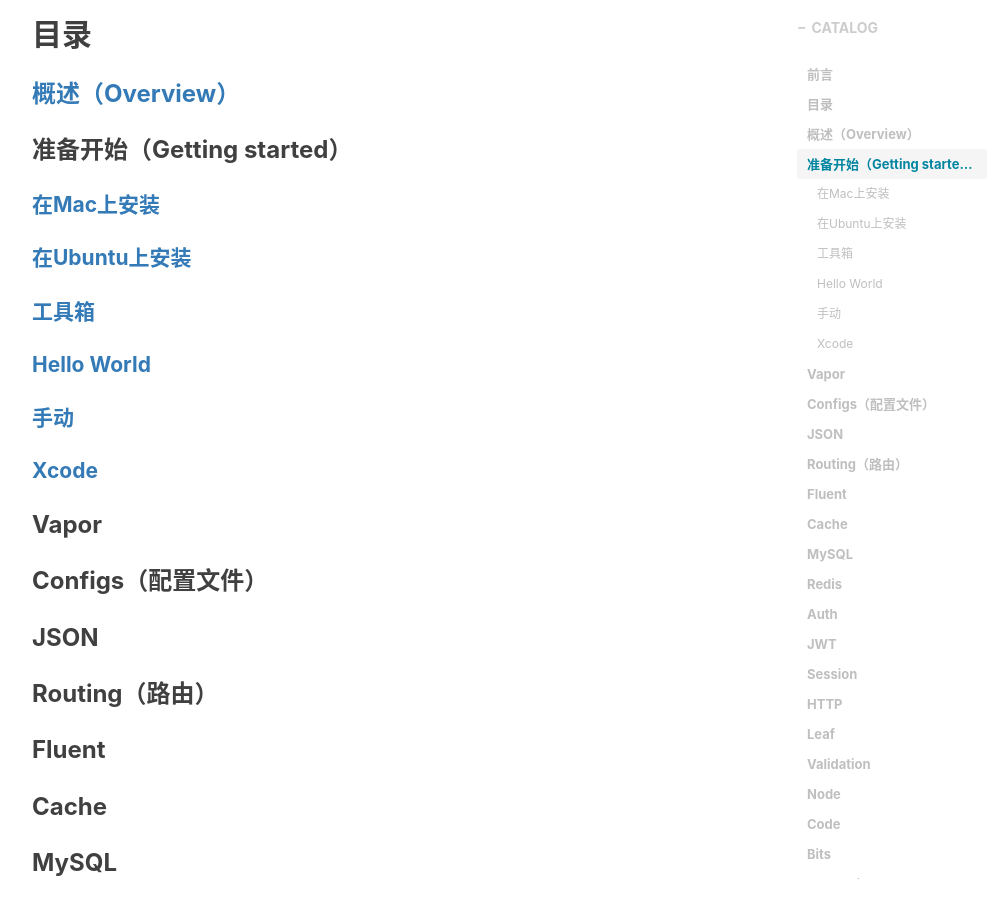
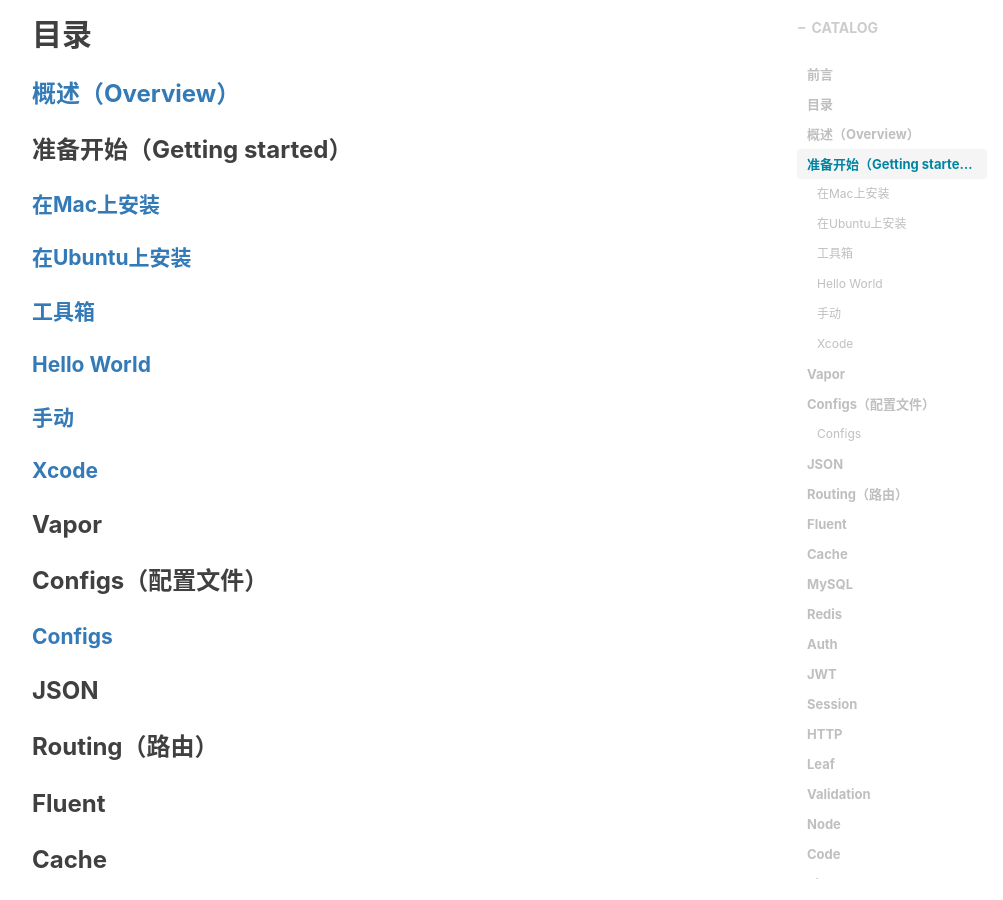
Before and after one commit to fandongtongxue/fandongtongxue.github.io, a Jekyll site: the page built from _posts/2017-08-01-iOS-SwiftVaporWeb.markdown, in a window 1280 px wide and 900 px high, scrolled down 724 px. Shown: the whole window, without its empty margins (233-1236 px from the left). Built offline with Jekyll 4.4.1, drawn with Linux system fonts in a browser that asks for light colours; nearby versions of some CDN libraries; comment, search, counter and statistics services are not loaded.

Commit message:
修改目录文章

```diff
--- a/_posts/2017-08-01-iOS-SwiftVaporWeb.markdown
+++ b/_posts/2017-08-01-iOS-SwiftVaporWeb.markdown
@@ -27,6 +27,7 @@
 #### [Xcode](http://blog.fandong.me/2017/08/06/iOS-SwiftVaporWeb06/)
 ### Vapor
 ### Configs（配置文件）
+#### [Configs](http://blog.fandong.me/2017/08/07/iOS-SwiftVaporWeb07/)
 ### JSON
 ### Routing（路由）
 ### Fluent
```
